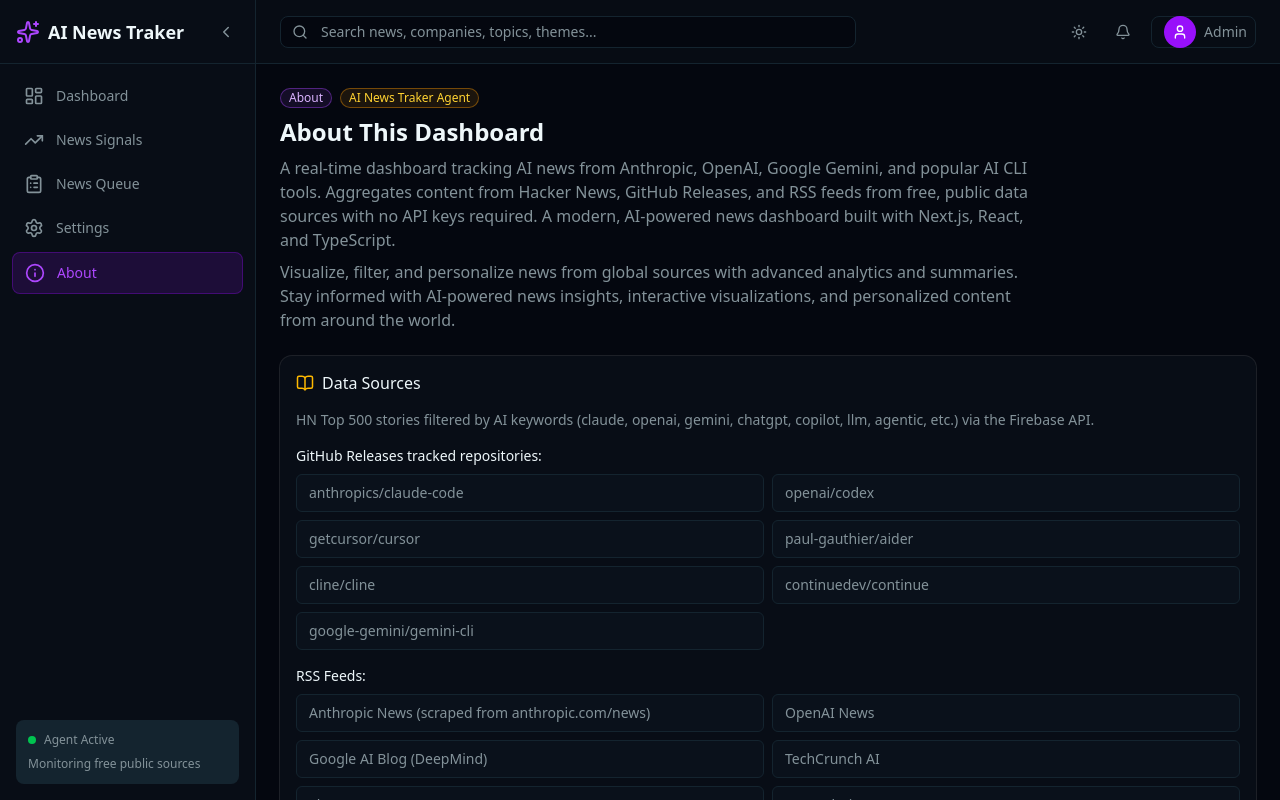
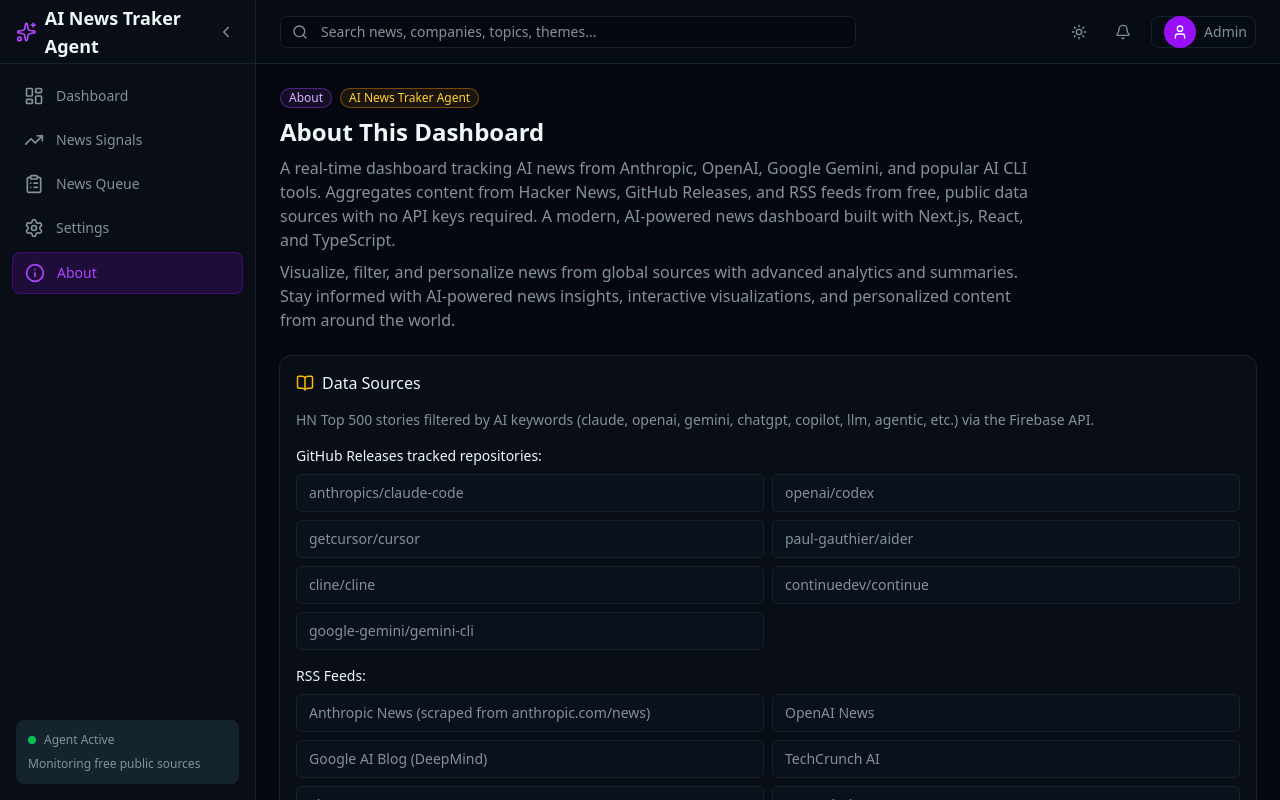
Before and after one commit to YonSci/ai-news-agent, a React (Vite) app in the folder dashboard/: page /about in a window 1280 px wide. Shown: the top 800 px of the page. Built offline with nearby package versions, Linux system fonts and the light colour scheme.

Commit message:
fix: Correct title spelling in index.html and Sidebar component

```diff
--- a/dashboard/index.html
+++ b/dashboard/index.html
@@ -4,7 +4,7 @@
     <meta charset="UTF-8" />
     <link rel="icon" type="image/svg+xml" href="/vite.svg" />
     <meta name="viewport" content="width=device-width, initial-scale=1.0" />
-    <title>AI News Traker</title>
+    <title>AI News Traker Agent</title>
   </head>
   <body>
     <div id="root"></div>
--- a/dashboard/src/components/layout/Sidebar.tsx
+++ b/dashboard/src/components/layout/Sidebar.tsx
@@ -36,7 +36,7 @@
         {sidebarOpen ? (
           <div className="flex items-center gap-2">
             <Sparkles className="w-6 h-6 text-purple-500" />
-            <span className="text-lg font-bold text-foreground">AI News Traker</span>
+            <span className="text-lg font-bold text-foreground">AI News Traker Agent</span>
           </div>
         ) : (
           <Sparkles className="w-6 h-6 text-purple-500 mx-auto" />
```
